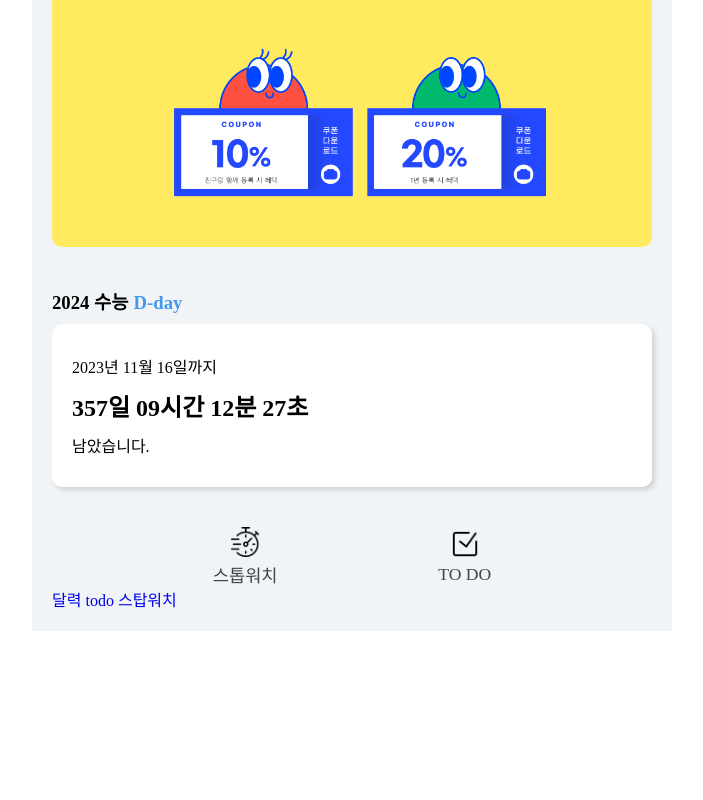
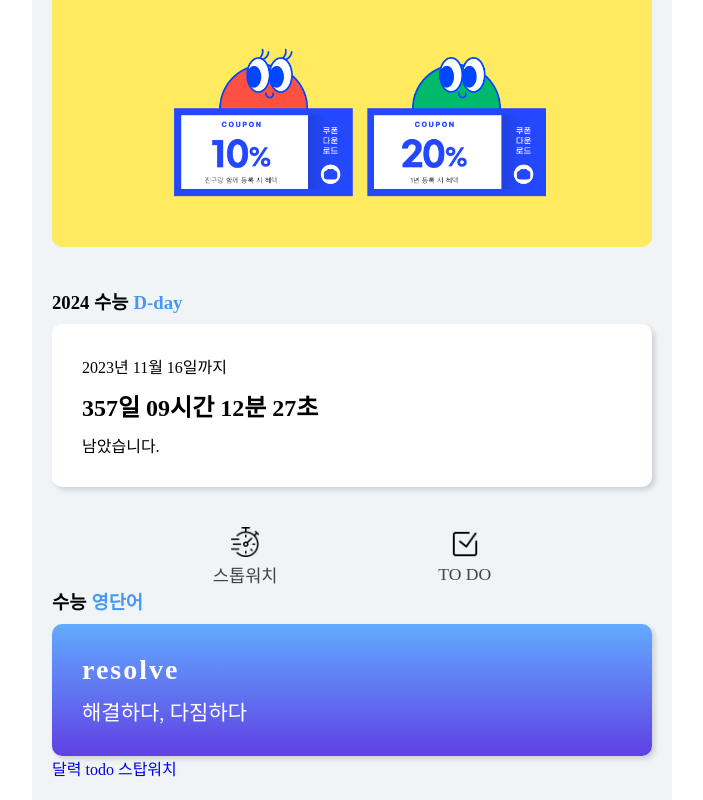
Before and after one commit to shinhee0401/pwa, a plain HTML site: page main.html in a window 1280 px wide. Shown: the part 583-1383 px from the top of the page, without its empty margins (288-991 px from the left). Before the commit the page ends 1214 px from the top, so only its background shows below. Drawn offline with nearby package versions, Linux system fonts and the light colour scheme.

Commit message:
Add files via upload

```diff
--- a/css/main.css
+++ b/css/main.css
@@ -1,3 +1,4 @@
+@charset "UTF-8";
 * {
   margin: 0;
   padding: 0;
@@ -210,6 +211,36 @@ header .top_right img {
   margin-top: 5px;
 }
 
+/* ========== word(영단어 랜덤) ========== */
+#englishword .word_title {
+  margin-bottom: 10px;
+}
+#englishword .word_title span {
+  color: #4498f2;
+  margin-left: 5px;
+}
+#englishword .word {
+  width: 100%;
+  border-radius: 10px;
+  background-image: linear-gradient(to top, #6040e4, #62abff);
+  padding: 30px;
+  box-shadow: 3px 3px 5px rgba(0, 0, 0, 0.14);
+}
+#englishword .word span {
+  color: #ffffff;
+  display: block;
+}
+#englishword .word span:nth-child(1) {
+  letter-spacing: 2px;
+  font-size: 28px;
+  font-weight: 800;
+}
+#englishword .word span:nth-child(2) {
+  margin-top: 10px;
+  font-size: 21px;
+  font-weight: 300;
+}
+
 /* ========== progress ========== */
 .progress {
   position: absolute;
@@ -400,7 +431,7 @@ header .top_right img {
   width: 100%;
   border-radius: 10px;
   background-color: #ffffff;
-  padding: 30px 20px;
+  padding: 30px;
   box-shadow: 3px 3px 5px rgba(0, 0, 0, 0.14);
 }
 #dday .dday_wrap .ddayTime {
--- /dev/null
+++ b/js/word.js
@@ -0,0 +1,133 @@
+const $word = [
+  {
+    eng : "resolve",
+    kor : "해결하다, 다짐하다",
+  },
+  {
+    eng : "regularity",
+    kor : "정기적임, 규칙적임",
+  },
+  {
+    eng : "landscape",
+    kor : "풍경, 풍경화",
+  },
+  {
+    eng : "conquer",
+    kor : "정복하다, 극복하다, 이겨내다",
+  },
+  {
+    eng : "contemporary",
+    kor : "현대의, 동시대의, 동시대 사람",
+  },
+  {
+    eng : "marine",
+    kor : "바다의, 해양의",
+  },
+  {
+    eng : "diverse",
+    kor : "다양한",
+  },
+  {
+    eng : "abundance",
+    kor : "풍부, 다수, 다량, 부유함",
+  },
+  {
+    eng : "citation",
+    kor : "표창, 인용, 인용문",
+  },
+  {
+    eng : "counterproductive",
+    kor : "역효과를 내는",
+  },
+  {
+    eng : "prohibition",
+    kor : "(특히 법에 의한) 금지",
+  },
+  {
+    eng : "paradox",
+    kor : "역설, 역설적인 것",
+  },
+  {
+    eng : "flexible",
+    kor : "신축성 있는",
+  },
+  {
+    eng : "fragile",
+    kor : "깨지기 쉬운",
+  },
+  {
+    eng : "functioning",
+    kor : "기능",
+  },
+  {
+    eng : "lineage",
+    kor : "혈통, 계통",
+  },
+  {
+    eng : "neural",
+    kor : "신경의",
+  },
+  {
+    eng : "occasion",
+    kor : "경우, 행사",
+  },
+  {
+    eng : "occur",
+    kor : "일어나다",
+  },
+  {
+    eng : "outcome",
+    kor : "결과",
+  },
+  {
+    eng : "pacific",
+    kor : "태평양의",
+  },
+  {
+    eng : "promote",
+    kor : "고취하다, 촉진하다",
+  },
+  {
+    eng : "require",
+    kor : "요구하다",
+  },
+  {
+    eng : "slavery",
+    kor : "노예 제도",
+  },
+  {
+    eng : "standpoint",
+    kor : "관점",
+  },
+  {
+    eng : "tend",
+    kor : "~하는 경향이 있다",
+  },
+  {
+    eng : "upright",
+    kor : "강직한, 올곧은",
+  },
+  {
+    eng : "will",
+    kor : "의지",
+  },
+  {
+    eng : "work ethic",
+    kor : "직업 윤리",
+  },
+  {
+    eng : "xenophobia",
+    kor : "외국인 공포증",
+  },
+]
+
+const $eng = document.querySelector('.word span:first-child');
+const $kor = document.querySelector('.word span:last-child');
+
+console.log($word[30-1]); //마지막 단어
+console.log($word[Math.round(Math.random() * $word.length)]);
+
+const $todayWord = $word[Math.round(Math.random() * $word.length)]
+
+$eng.innerText = $todayWord.eng;
+$kor.innerText = $todayWord.kor;
--- a/main.html
+++ b/main.html
@@ -7,6 +7,9 @@
   <title>Main</title>
   <link rel="shortcut icon" href="img/student.png" type="image/x-icon" />
   <link rel="stylesheet" href="css/main.css">
+  <script src="https://ajax.googleapis.com/ajax/libs/jquery/3.6.0/jquery.min.js"></script>
+  <script defer src="js/menu.js"></script>
+  <script defer src="js/word.js"></script>
 </head>
 <body>
 
@@ -73,8 +76,8 @@
 			</div>
 		</div>
 
-    <!-- main -->
-    <div class="contents">
+  <!-- main -->
+  <div class="contents">
       <!-- 메인슬라이드배너 -->
       <div id="slide">
         <img src="./img/main01.png" alt="">
@@ -107,6 +110,15 @@
         </div>
       </div>
 
+      <!-- 영단어 랜덤 -->
+      <div id="englishword">
+        <h3 class="word_title">수능<span>영단어</span></h3>
+        <div class="word">
+          <span></span>
+          <span></span>
+        </div>
+      </div>
+
       <a href="sub/calendar.html">달력</a>
       <a href="sub/todo.html">todo</a>
       <a href="sub/stopwatch.html">스탑워치</a>
@@ -114,11 +126,7 @@
 
 
 
-
-<script src="https://ajax.googleapis.com/ajax/libs/jquery/3.6.0/jquery.min.js"></script>
-<script src="js/menu.js"></script>
+  <script defer src="./sub/js/dday.js"></script>
 
 </body>
-
-<script defer src="./sub/js/dday.js"></script>
 </html>
```
Also changed, not shown: 1 other file.
